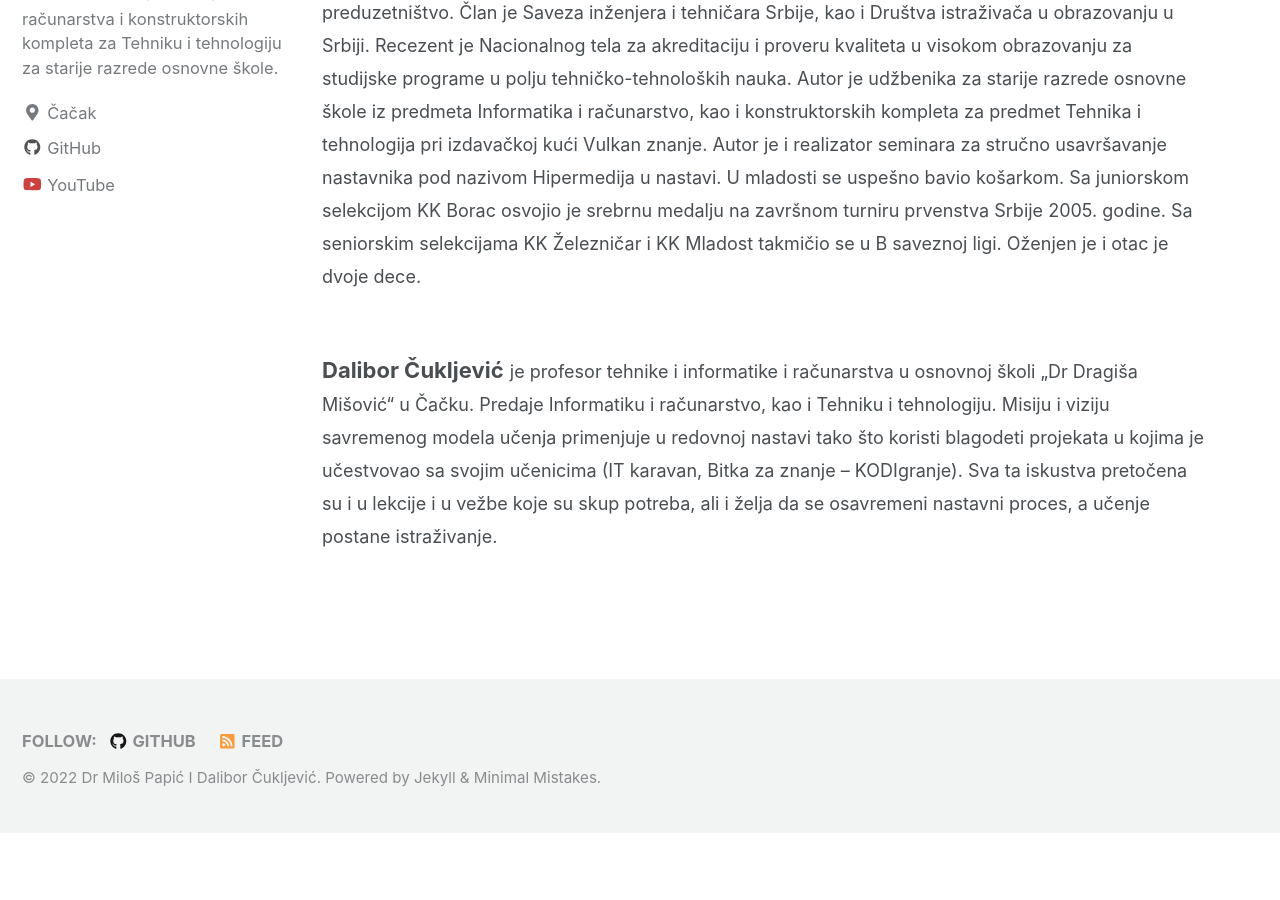
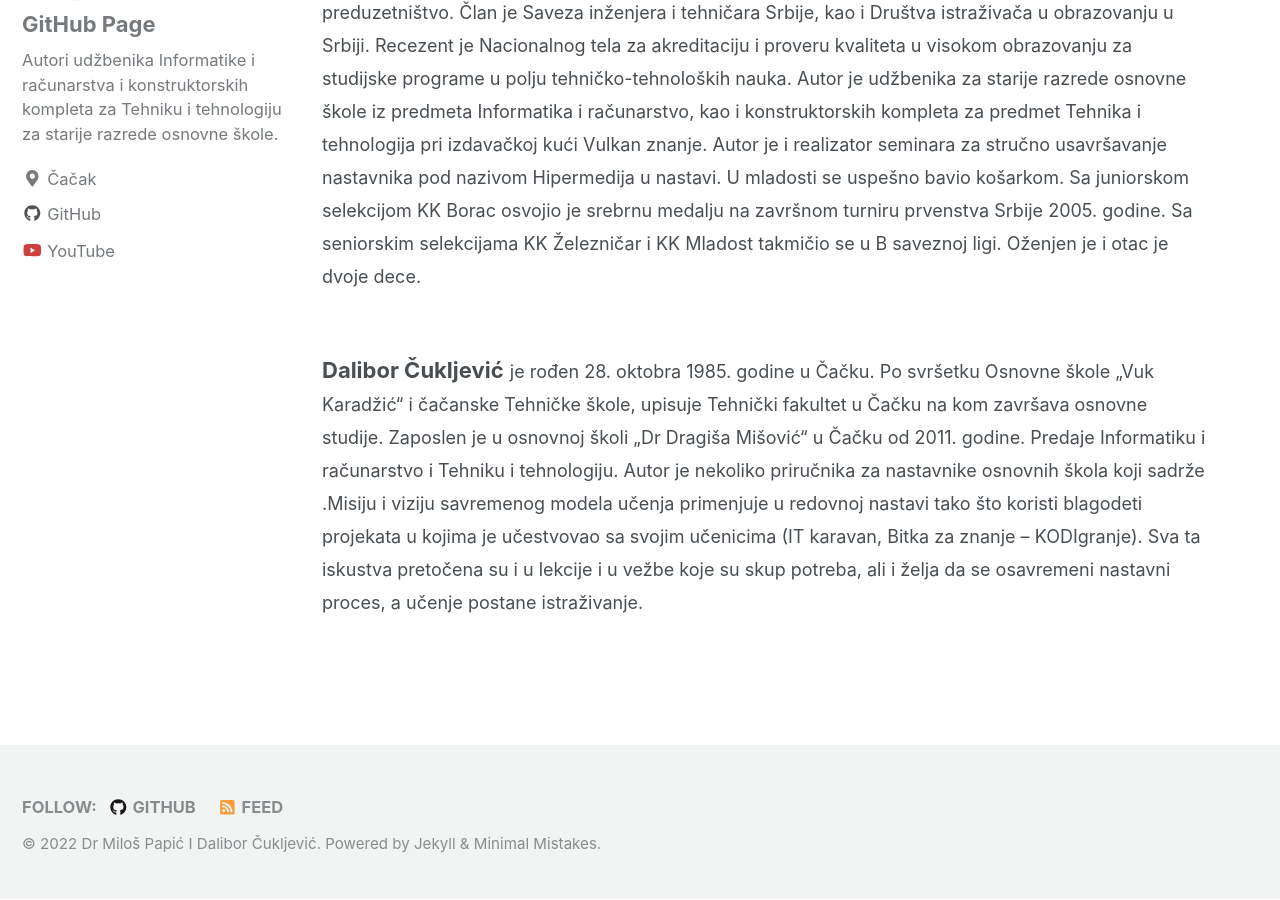
Before and after one commit to vulkanznanje/vulkanznanje.github.io, a Jekyll site: the page built from _pages/O_nama.md, in a window 1280 px wide and 900 px high, scrolled down 729 px. Built offline with Jekyll 4.4.1, drawn with Linux system fonts in a browser that asks for light colours; nearby versions of some CDN libraries; before the commit the page ends 1563 px from its top, so only the background shows below that.

Commit message:
Update O_nama.md

```diff
--- a/_pages/O_nama.md
+++ b/_pages/O_nama.md
@@ -20,4 +20,4 @@ header:
 <font size="4"> Oženjen je i otac je dvoje dece. </font>
 <br />
 
-**Dalibor Čuklјević** <font size="4"> je profesor tehnike i informatike i računarstva u osnovnoj školi „Dr Dragiša Mišović“ u Čačku. Predaje Informatiku i računarstvo, kao i Tehniku i tehnologiju. Misiju i viziju savremenog modela učenja primenjuje u redovnoj nastavi tako što koristi blagodeti projekata u kojima je učestvovao sa svojim učenicima (IT karavan, Bitka za znanje – KODIgranje). Sva ta iskustva pretočena su i u lekcije i u vežbe koje su skup potreba, ali i želјa da se osavremeni nastavni proces, a učenje postane istraživanje. </font>
+**Dalibor Čuklјević** <font size="4"> je rođen 28. oktobra 1985. godine u Čačku. Po svršetku Osnovne škole „Vuk Karadžić“ i čačanske Tehničke škole, upisuje Tehnički fakultet u Čačku na kom završava osnovne studije. Zaposlen je u osnovnoj školi „Dr Dragiša Mišović“ u Čačku od 2011. godine. Predaje Informatiku i računarstvo i Tehniku i tehnologiju. Autor je nekoliko priručnika za nastavnike osnovnih škola koji sadrže .Misiju i viziju savremenog modela učenja primenjuje u redovnoj nastavi tako što koristi blagodeti projekata u kojima je učestvovao sa svojim učenicima (IT karavan, Bitka za znanje – KODIgranje). Sva ta iskustva pretočena su i u lekcije i u vežbe koje su skup potreba, ali i želјa da se osavremeni nastavni proces, a učenje postane istraživanje. </font>
```
